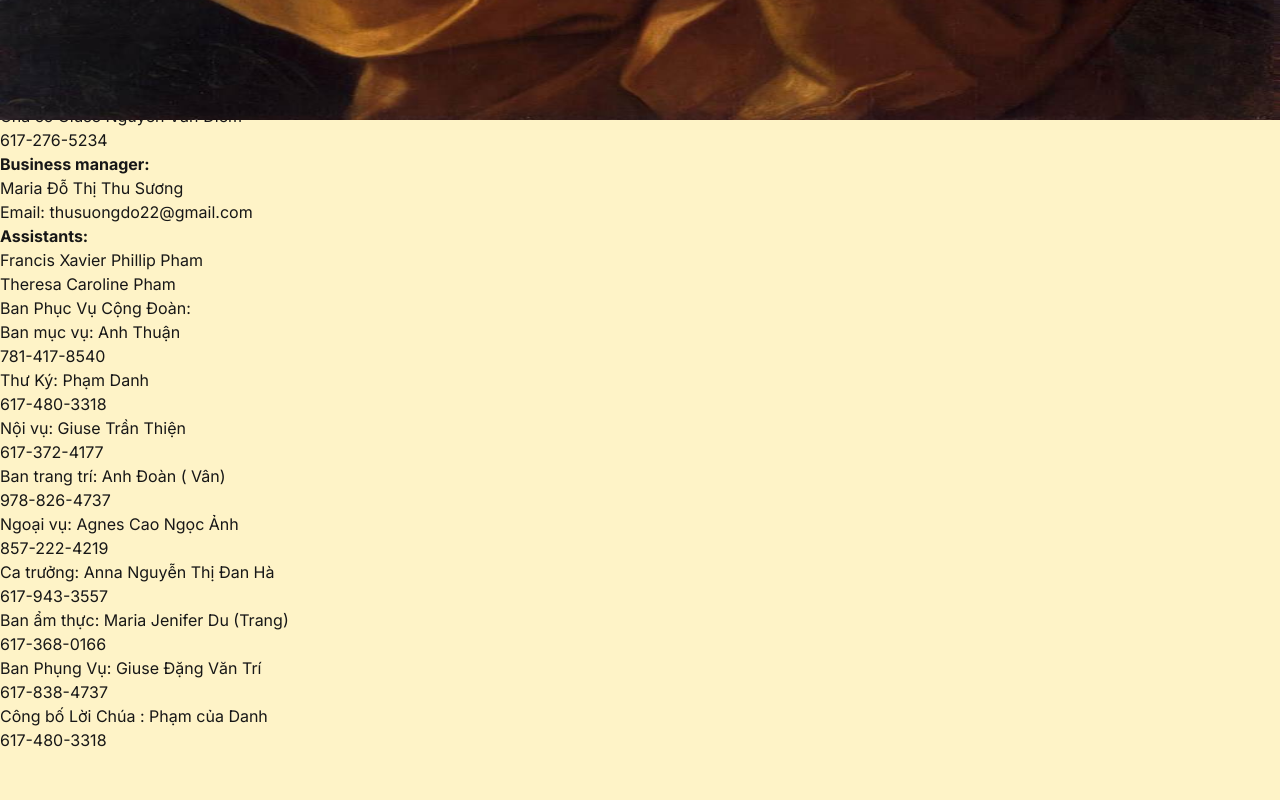
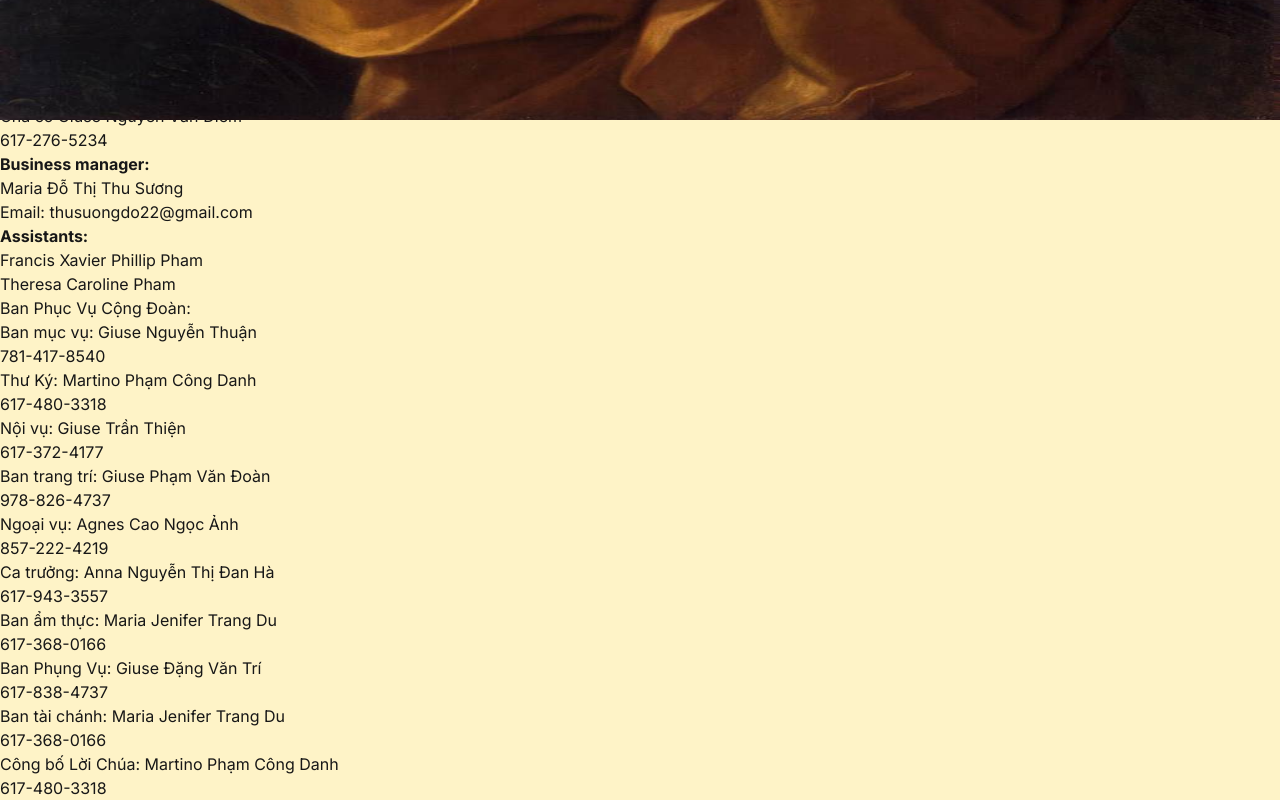
Before and after one commit to AzureHakua/church-app, a Next.js app: page / in a window 1280 px wide. Shown: the part 680-1480 px from the top of the page. Before the commit the page ends 1432 px from the top, so only its background shows below. Built offline with nearby package versions, Linux system fonts and the light colour scheme.

Commit message:
edited some pages, added mass page

```diff
--- a/src/app/page.tsx
+++ b/src/app/page.tsx
@@ -6,23 +6,24 @@ export default function Home() {
       {/* Large text field */}
       <div className="bg-gray-50 p-6 mb-6 rounded-lg shadow">
         <h2 className="text-2xl text-red-400 font-semibold mb-4">Sứ mệnh của Cộng đoàn:</h2>
-        <p className='text-black'> Chúng tôi là một Cộng đoàn với nền tảng gia đình Công Giáo La-Mã.
-          Chúng tôi nhấn mạnh việc tái truyền giáo cho các giáo dân Việt Nam vùng Northshore của Tổng
-          Giáo Phận Boston, và giúp các anh chị em Tân Tòng trở lại đạo, cũng như giúp các bạn trẻ Công
-          Giáo Việt Nam bận rộn lo cơm áo để nuôi sống gia đình có được thời gian phù hợp, để tham dự
-          Thánh Lễ hằng tuần vào tối Thứ Bảy lúc 7:30pm.<br />
+        <p className='text-black'>Chúng tôi là một Cộng đoàn với nền tảng gia đình Công Giáo La-Mã.
+          Chúng tôi nhấn mạnh việc tái truyền giáo cho các giáo dân Việt Nam vùng Northshore của
+          Tổng Giáo Phận Boston, và giúp các anh chị em Tân Tòng trở lại đạo, cũng như giúp các bạn
+          trẻ Công Giáo Việt Nam bận rộn công việc để nuôi sống gia đình có được thời gian phù hợp,
+          để tham dự Thánh Lễ hằng tuần vào tối Thứ Bảy lúc 7:30pm.<br />
           Tạ ơn Thiên Chúa chúc phúc. Hàng tuần chúng tôi hân hoan đón tiếp một số gương mặt
           trẻ mới, và lâu lâu lại có một vài anh chị em Tân Tòng xin trở lại đạo. Theo đà phát triển
-          như thế, chúng tôi ôm ấp hy vọng trong tương lai, cộng đoàn chúng tôi sẽ trở thành Giáo
+          như thế. Chúng tôi ôm ấp hy vọng trong tương lai, cộng đoàn chúng tôi sẽ trở thành Giáo
           xứ Việt Nam thứ hai vùng Northshore của Tổng Giáo Phận Boston, sau Giáo xứ tiên khởi
           Chân Phước Andre Phú Yên.<br />
-          Hàng tuần trong Thánh Lễ, chúng tôi cùng nhau cầu nguyện cho Giáo Hội, cho tương lai
-          của Cộng đoàn chúng tôi, và cho các Giáo xứ bạn được ơn đoàn kết yêu thương và cùng
-          nhau phát triển một Giáo Hội chung.<br />
+          Hàng tuần trong Thánh Lễ, chúng tôi cùng nhau cầu nguyện cho Giáo Hội, cho đất nước
+          Hoa Kỳ, cho các nước trên thế giới và quê hương yêu dấu Việt Nam, cho tương lai của
+          Cộng đoàn chúng tôi, và cho các Giáo xứ bạn được ơn đoàn kết yêu thương và cùng nhau
+          phát triển một Giáo Hội chung.<br />
           Nguyện xin Chúa Thánh Thần ban ơn trợ giúp toàn thể anh chị em Công Giáo Việt Nam
           vùng Boston. Xin Cha trên Trời luôn ban ơn đoàn kết và yêu thương nhau cho con dân
           Công Giáo Việt Nam để các cộng đoàn, giáo xứ Việt Nam được phát triển lành mạnh trong
-          Ân Sủng của Chúa Giêsu Kitô. Amen </p>
+          Ân Sủng của Chúa Giêsu Kitô. Amen. </p>
       </div>
 
       {/* Two column layout, stacks on mobile */}
@@ -59,15 +60,16 @@ export default function Home() {
           <h3 className="text-xl text-red-400 font-semibold mb-4">Ban Phục Vụ Cộng Đoàn:</h3>
           <div className="grid grid-cols-1 sm:grid-cols-[1fr_auto] gap-y-2 sm:gap-x-8">
             {[
-              { name: "Ban mục vụ: Anh Thuận", phone: "781-417-8540" },
-              { name: "Thư Ký: Phạm Danh", phone: "617-480-3318" },
+              { name: "Ban mục vụ: Giuse Nguyễn Thuận", phone: "781-417-8540" },
+              { name: "Thư Ký: Martino Phạm Công Danh", phone: "617-480-3318" },
               { name: "Nội vụ: Giuse Trần Thiện", phone: "617-372-4177" },
-              { name: "Ban trang trí: Anh Đoàn ( Vân)", phone: "978-826-4737" },
+              { name: "Ban trang trí: Giuse Phạm Văn Đoàn", phone: "978-826-4737" },
               { name: "Ngoại vụ: Agnes Cao Ngọc Ảnh", phone: "857-222-4219" },
               { name: "Ca trưởng: Anna Nguyễn Thị Đan Hà", phone: "617-943-3557" },
-              { name: "Ban ẩm thực: Maria Jenifer Du (Trang)", phone: "617-368-0166" },
+              { name: "Ban ẩm thực: Maria Jenifer Trang Du", phone: "617-368-0166" },
               { name: "Ban Phụng Vụ: Giuse Đặng Văn Trí", phone: "617-838-4737" },
-              { name: "Công bố Lời Chúa : Phạm của Danh", phone: "617-480-3318" }
+              { name: "Ban tài chánh: Maria Jenifer Trang Du", phone: "617-368-0166" },
+              { name: "Công bố Lời Chúa: Martino Phạm Công Danh", phone: "617-480-3318" }
             ].map((contact, index) => (
               <React.Fragment key={index}>
                 <div className="text-black font-medium">{contact.name}</div>
--- a/src/components/Navbar.tsx
+++ b/src/components/Navbar.tsx
@@ -5,7 +5,7 @@ import React, { useState } from 'react'
 
 export default function Navbar() {
   const [isMenuOpen, setIsMenuOpen] = useState(false);
-  const navItems = ['Home', 'About', 'Bulletin', 'Members', 'Community', 'Donate'];
+  const navItems = ['Home', 'About', 'Mass', 'Bulletin', 'Members', 'Community', 'Donate'];
 
   return (
     <nav className="bg-gray-100 shadow-md">
```
Also changed, not shown: src/app/about/page.tsx (+9 -4 lines), src/app/mass/page.tsx (added, +8 -0 lines).
